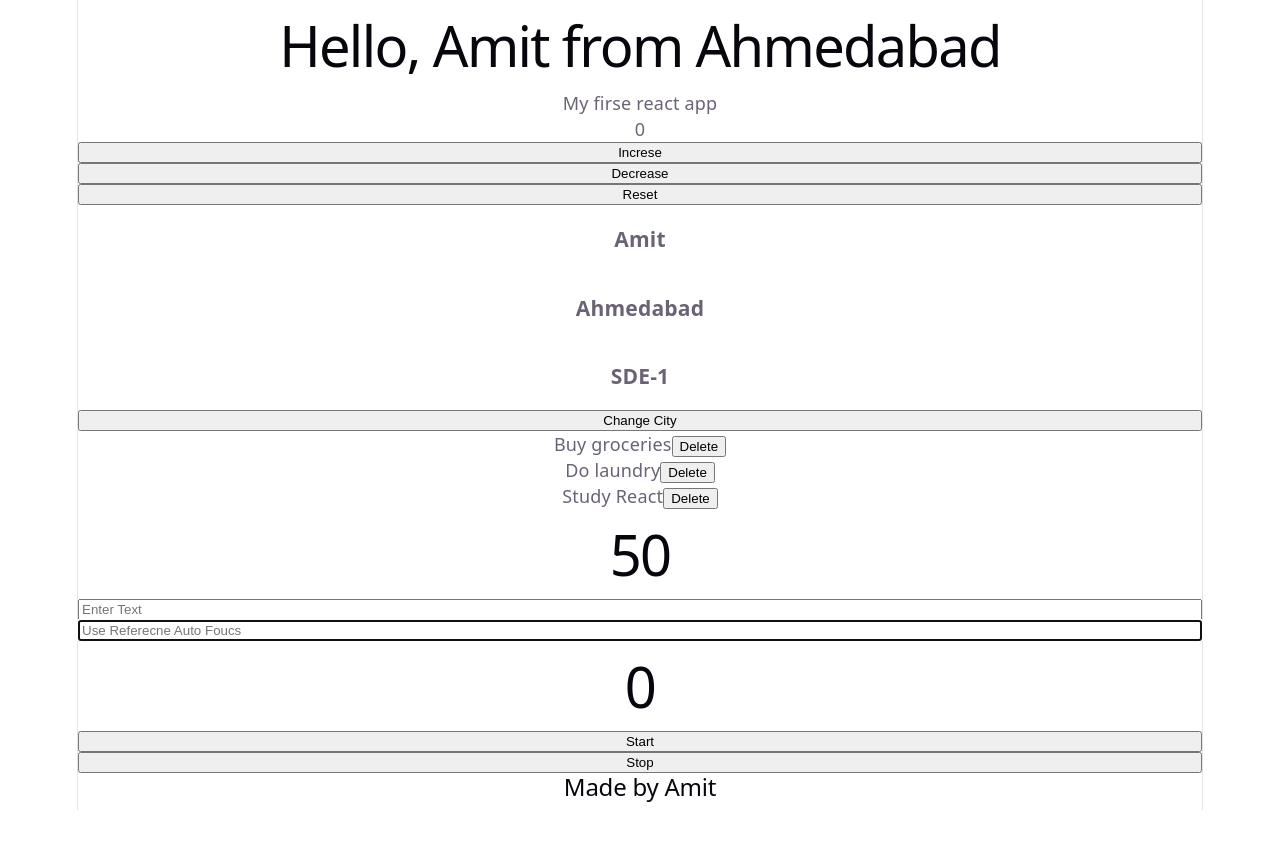
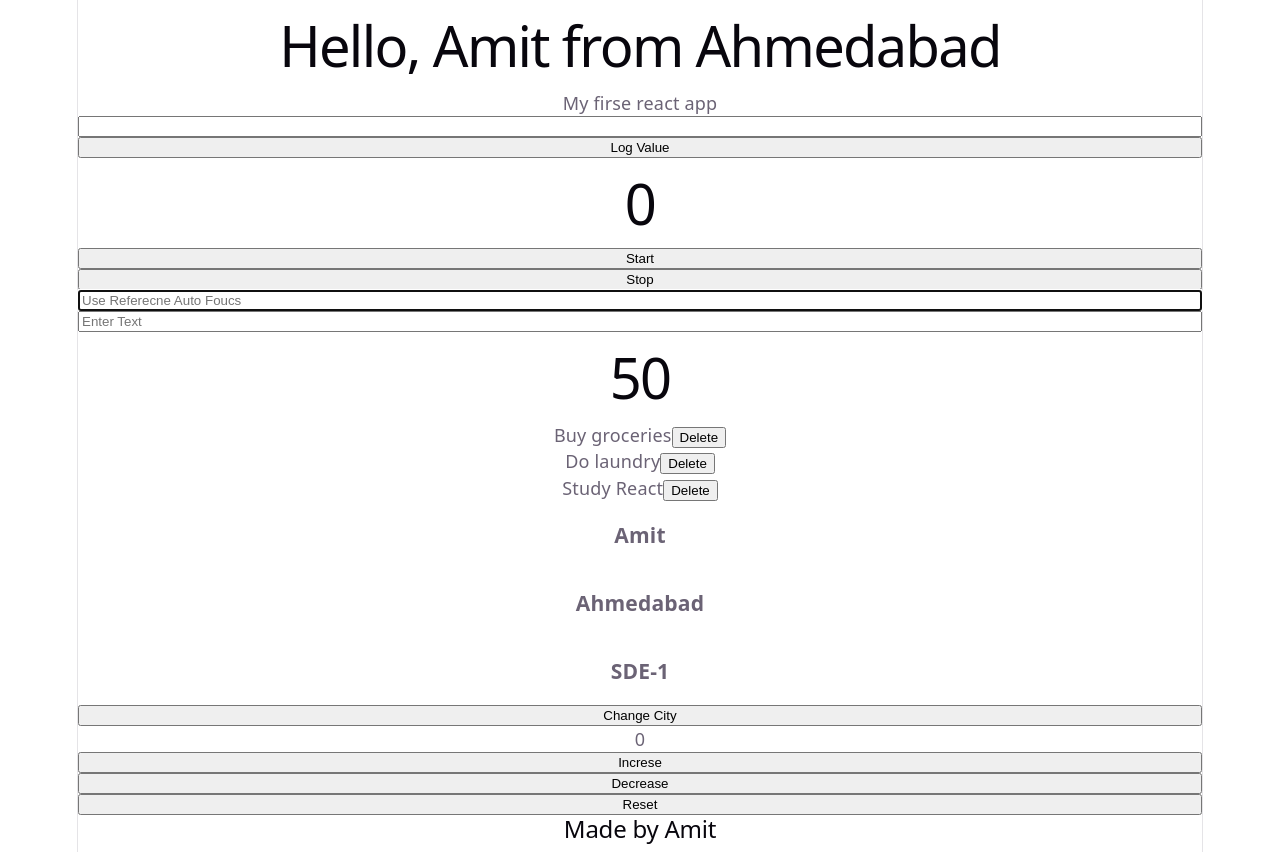
Before and after one commit to amitt39/dev-journey, a React (Vite) app in the folder 02-react/01-basics/my-first-react/: page / in a window 1280 px wide. Before the commit the page ends 810 px from the top, so only its background shows below. Built offline with nearby package versions, Linux system fonts and the light colour scheme.

Commit message:
feat: Input Logger using useRef

```diff
--- a/02-react/01-basics/my-first-react/src/App.jsx
+++ b/02-react/01-basics/my-first-react/src/App.jsx
@@ -6,19 +6,20 @@ import SearchBar from "./SearchBar";
 import TaskList from "./TaskList";
 import Timer from "./Timer";
 import UserProfile from "./UserProfile";
+import InputLogger from "./state/InputLogger";
 import StopWatch from "./state/StopWatch";
-
 function App() {
   return (
     <>
       <Header name="Amit" city="Ahmedabad" />
+      <InputLogger />
+      <StopWatch />
+      <AutoFocus />
+      <SearchBar />
+      <Timer />
+      <TaskList />
+      <UserProfile />
       <Counter />
-      <UserProfile />
-      <TaskList />
-      <Timer />
-      <SearchBar />
-      <AutoFocus />
-      <StopWatch />
       <Footer />
     </>
   );
--- /dev/null
+++ b/02-react/01-basics/my-first-react/src/state/InputLogger.jsx
@@ -0,0 +1,14 @@
+import { useRef } from "react";
+
+function InputLogger() {
+  const inputRef = useRef();
+  return (
+    <>
+      <input ref={inputRef} type="text" name="" id="" />
+      <button onClick={() => console.log(inputRef.current.value)}>
+        Log Value
+      </button>
+    </>
+  );
+}
+export default InputLogger;
```
